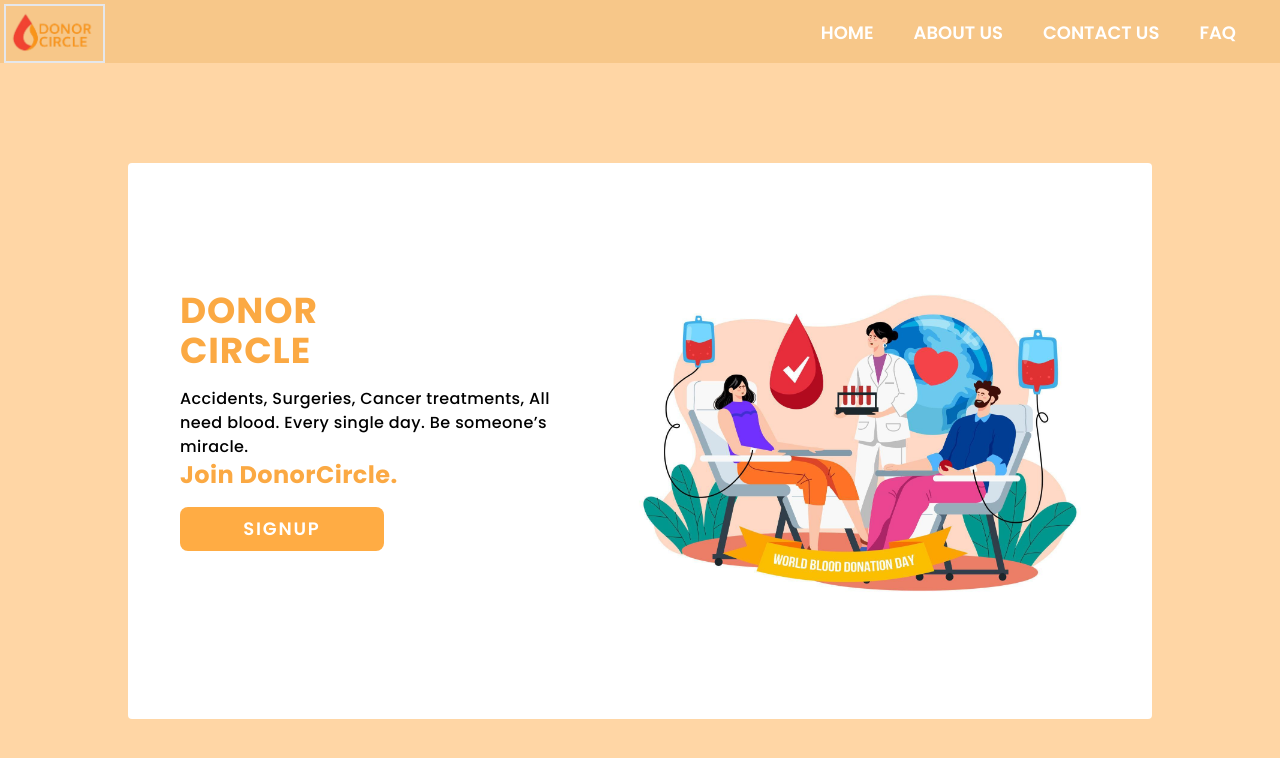
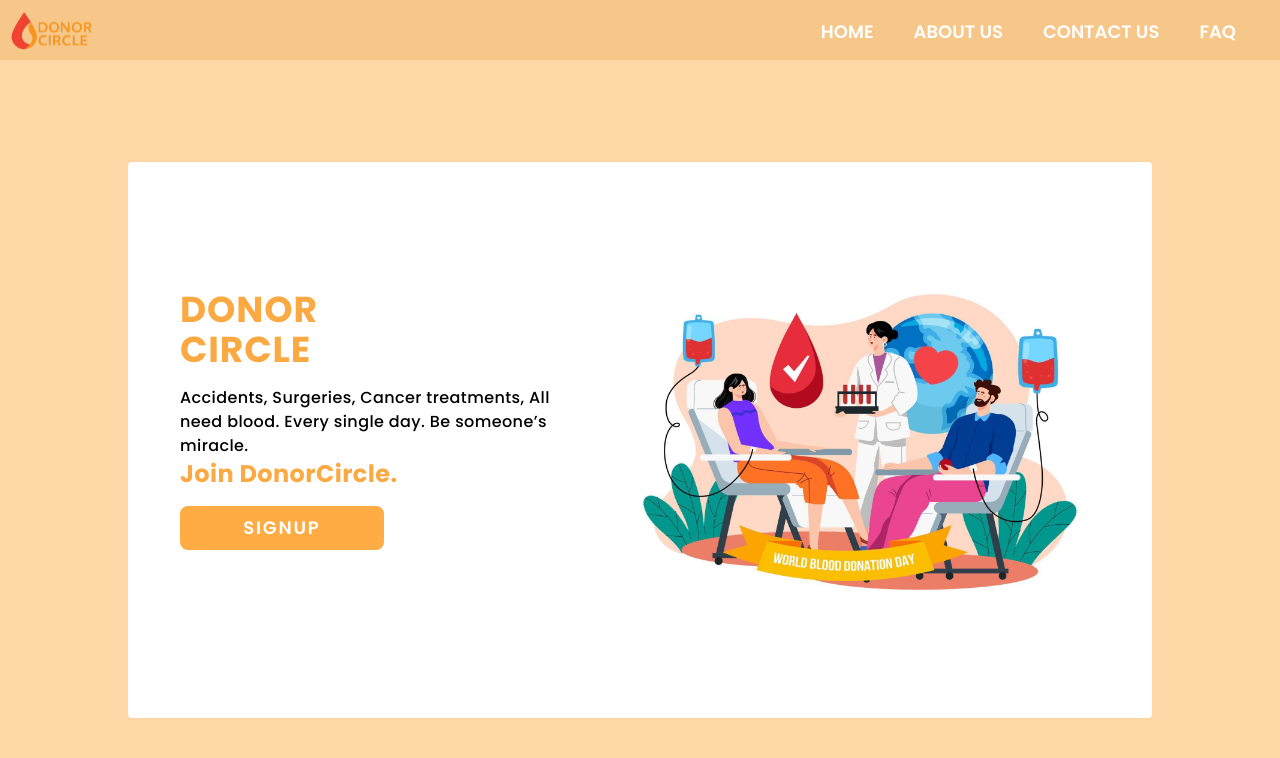
Before and after one commit to TanmayVidhate/DonorCircle_2, a React (Vite) app in the folder client/: page / in a window 1280 px wide. Shown: the top 758 px of the page. Built offline with nearby package versions, Linux system fonts and the light colour scheme.

Commit message:
remove border

```diff
--- a/client/src/Components/Navbar.jsx
+++ b/client/src/Components/Navbar.jsx
@@ -23,7 +23,7 @@ function Navbar() {
         <>
             <div className='flex justify-between  w-full p-1 pb-0 bg-[#f7c789]  relative'>
                 <div className=''>
-                    <img src={img} alt='logo' className='w-2/5 sm:w-2/6 md:w-2/6 lg:w-3/12 border-2' />
+                    <img src={img} alt='logo' className='w-2/5 sm:w-2/6 md:w-2/6 lg:w-3/12 ' />
                 </div>
                 <div className='lg:hidden'>
 
```
